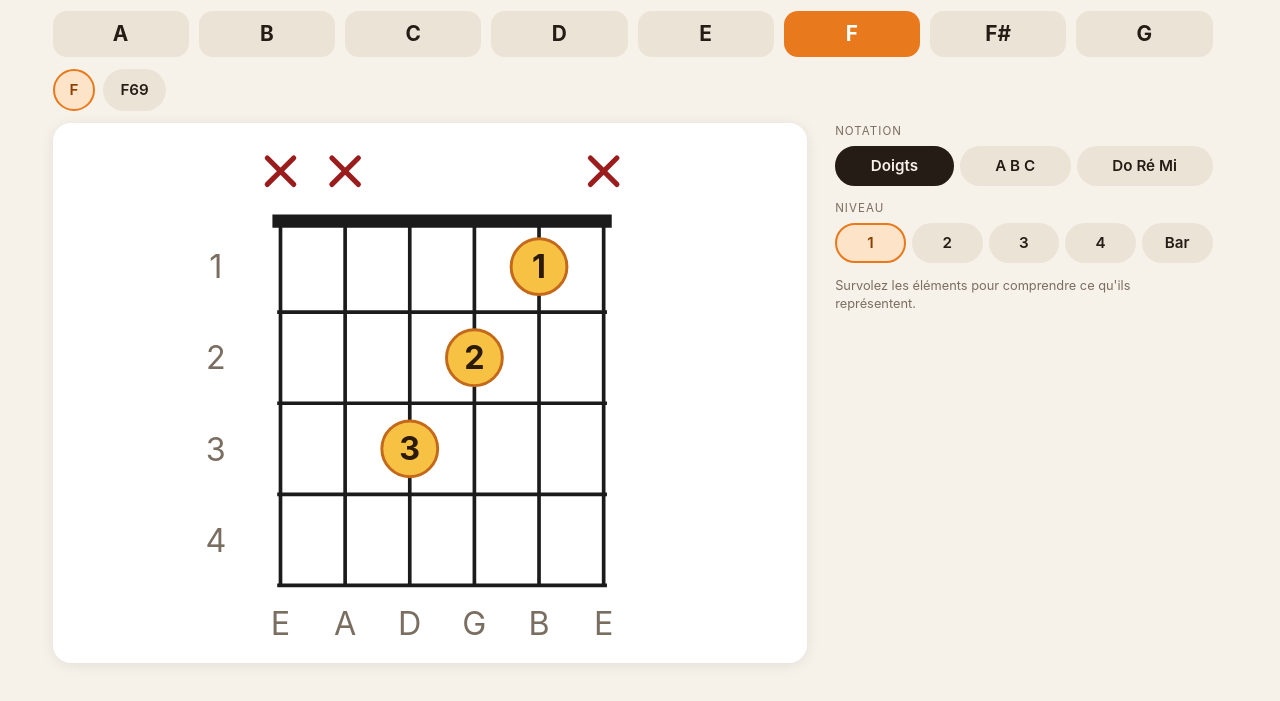
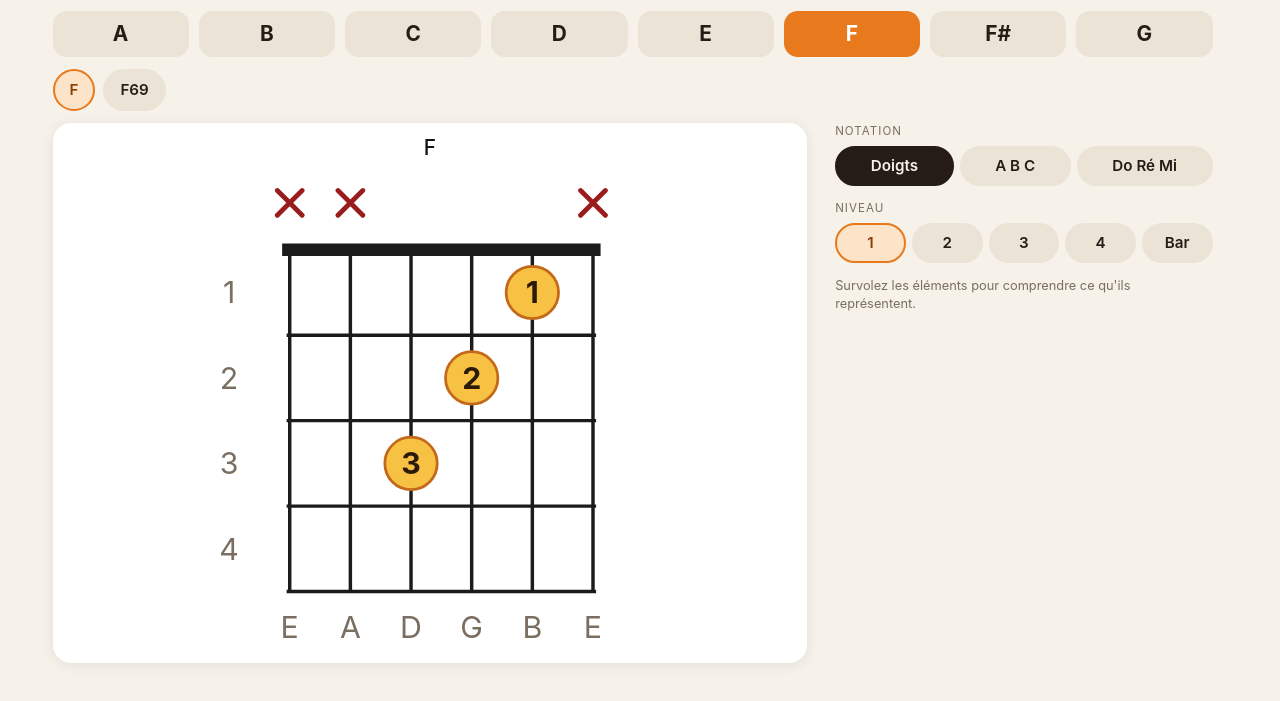
Before and after one commit to websitecreatorsupreme/guitar-chords, a plain HTML site: page index.html in a window 1280 px wide. Shown: the part 59-760 px from the top of the page. Drawn offline with Linux system fonts and the light colour scheme.

Commit message:
Chords: show the chord name above the diagram
Co-Authored-By: Claude Sonnet 5.5 <noreply@anthropic.com>

```diff
--- a/index.html
+++ b/index.html
@@ -147,7 +147,7 @@
   .modes button svg.line{fill:none; stroke:currentColor; stroke-width:2.4; stroke-linecap:round; stroke-linejoin:round}
   .controls .lecture{flex:1 1 360px}
   .modes.speeds{margin:0 0 0 auto; flex-wrap:nowrap}   /* vitesses alignées à droite */
-  #viewScales .card h2{font-size:1.3rem}
+  #viewChords .card h2,#viewScales .card h2{font-size:1.3rem}   /* nom de l'accord ou de la gamme */
   #scDesc{margin-top:12px}
 
   /* onglet Chords : notes et accords en haut ; diagramme à gauche (2/3) ; notation, niveaux et légende à droite (1/3) */
@@ -203,7 +203,7 @@
     .chords-layout{flex:1; min-height:0; grid-template-rows:auto auto minmax(0,1fr)}
     .chords-layout .figure{align-self:stretch; min-height:0; display:flex; flex-direction:column}
     .chords-layout .card{flex:1 1 0; min-height:200px; max-height:540px; position:relative}
-    .chords-layout .card svg{position:absolute; top:10px; left:8px; width:calc(100% - 16px); height:calc(100% - 20px); max-width:none; max-height:none}
+    .chords-layout .card svg{position:absolute; top:44px; left:8px; width:calc(100% - 16px); height:calc(100% - 52px); max-width:none; max-height:none}
   }
 </style>
 </head>
@@ -235,6 +235,7 @@
 
       <div class="figure"><!-- diagramme -->
         <section class="card" aria-live="polite">
+          <h2 id="chordTitle"></h2>
           <svg id="diagram" viewBox="0 24 360 354" role="group"></svg>
         </section>
       </div>
@@ -623,6 +624,7 @@ function render(){
 
   // diagramme
   const title = multi ? `${chord.label} ${level.name}` : chord.label;
+  $('chordTitle').textContent = chord.label;
   $('diagram').setAttribute('aria-label', `Diagramme de ${title}`);
   hideTip();
   drawDiagram(chord, level, state.mode);
```
